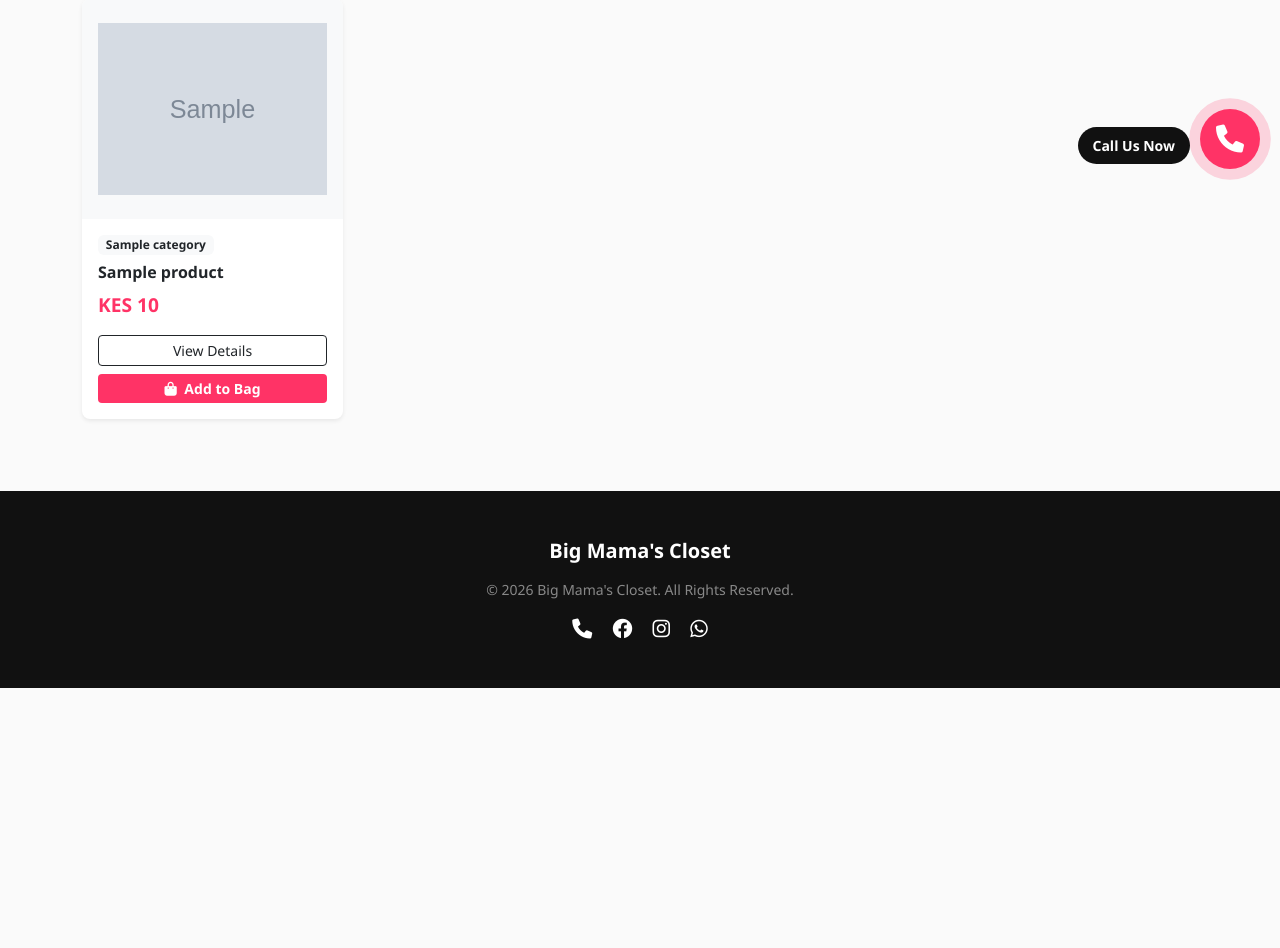
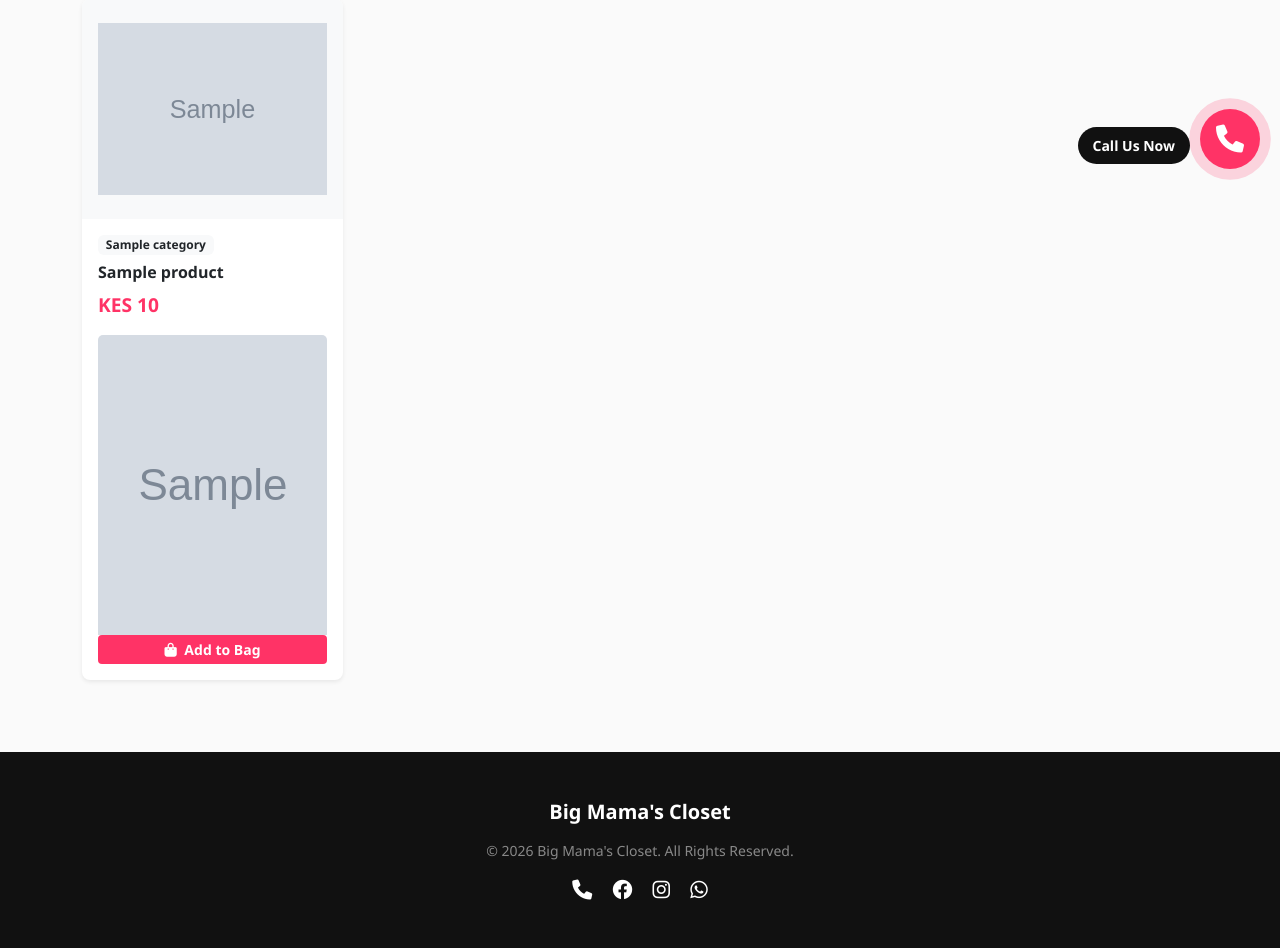
Before and after one commit to charlesblessing058-glitch/Big-mama-s-closet, a Flask app: page / in a window 1280 px wide. Shown: the part 611-1559 px from the top of the page. Before the commit the page ends 1299 px from the top, so only its background shows below. Run offline with Flask 3, Linux system fonts and the light colour scheme; grey boxes marked "Sample" are stand-in pictures; a database or web service that is not in the repository returns one stand-in record (values such as "Sample title"); some libraries are stand-ins or nearby versions.

Commit message:
Fix product images
Replaced 'View Details' link with product image.

```diff
--- a/templates/index.html
+++ b/templates/index.html
@@ -34,7 +34,7 @@
                         {% endif %}
                         <span class="current-price">KES {{ "{:,.0f}".format(product.price) }}</span>
                     </div>
-                    <a href="{{ url_for('product', product_id=product.id) }}" class="btn btn-outline-dark btn-sm mb-2">View Details</a>
+                    <img src="{{ product.image_url }}" class="card-img-top" alt="{{ product.name }}" style="height: 300px; object-fit: cover;">
                     <a href="{{ url_for('add_to_cart', product_id=product.id) }}" class="btn btn-brand btn-sm"><i class="fas fa-shopping-bag me-1"></i> Add to Bag</a>
                 </div>
             </div>
```
